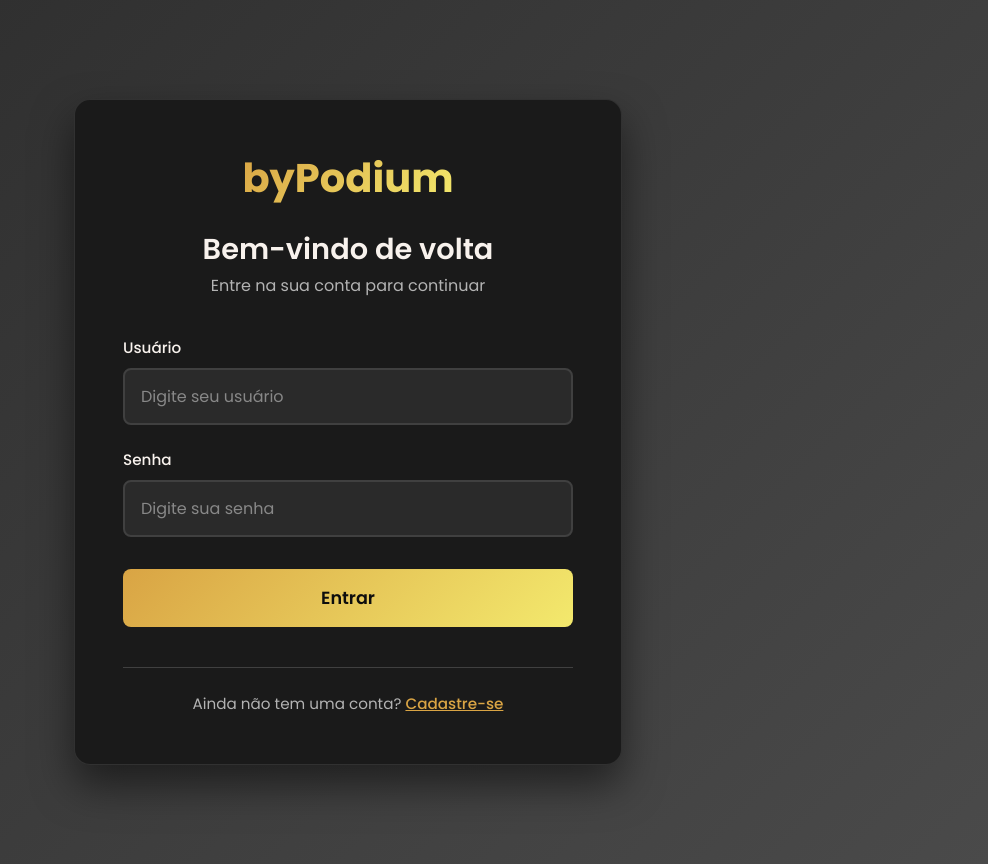
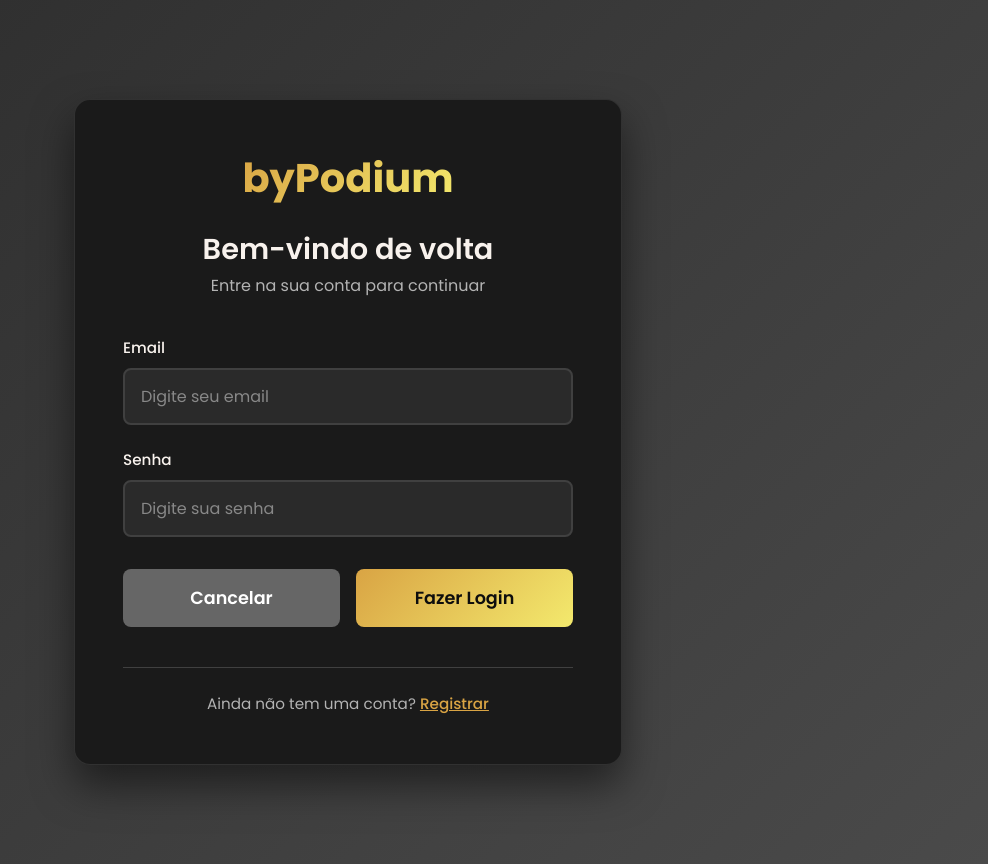
Before and after one commit to gabrielramos731/byPodium, a React (Vite) app in the folder frontend/: page /login in a window 1280 px wide. Shown: the whole page, without its empty margins (292-1280 px from the left). Built offline with nearby package versions, Linux system fonts and the light colour scheme; no server answers.

Commit message:
fix: corrigidos aspectos divergentes ao documento de casos de uso

```diff
--- a/frontend/src/components/navigation/Navigation.jsx
+++ b/frontend/src/components/navigation/Navigation.jsx
@@ -1,25 +1,26 @@
-import React, { useState, useEffect } from 'react';
-import { useNavigate } from 'react-router-dom';
-import styles from './Navigation.module.css'
+import React, { useState, useEffect } from "react";
+import { useNavigate } from "react-router-dom";
+import styles from "./Navigation.module.css";
 
 function Navigation() {
   const navigate = useNavigate();
   const [isLoggedIn, setIsLoggedIn] = useState(false);
 
   useEffect(() => {
-    const token = localStorage.getItem('authToken');
+    const token = localStorage.getItem("authToken");
     setIsLoggedIn(!!token);
   }, []);
 
   const handleLogout = () => {
-    localStorage.removeItem('authToken');
-    localStorage.removeItem('userId');
+    localStorage.removeItem("authToken");
+    localStorage.removeItem("refreshToken");
+    localStorage.removeItem("userId");
     setIsLoggedIn(false);
-    navigate('/');
+    navigate("/");
   };
 
   const handleLogin = () => {
-    navigate('/login');
+    navigate("/login");
   };
 
   return (
@@ -38,8 +39,6 @@ function Navigation() {
             </a>
           </>
         )}
-      </nav>
-
         <div className={styles.authSection}>
           {isLoggedIn ? (
             <button onClick={handleLogout} className={styles.authButton}>
@@ -47,10 +46,11 @@ function Navigation() {
             </button>
           ) : (
             <button onClick={handleLogin} className={styles.authButton}>
-            Entrar
+              Fazer Login
             </button>
           )}
         </div>
+      </nav>
     </section>
   );
 }
--- a/frontend/src/components/navigation/Navigation.module.css
+++ b/frontend/src/components/navigation/Navigation.module.css
@@ -12,6 +12,7 @@
   display: flex;
   gap: 2rem;
   justify-content: center;
+  align-items: center;
   flex: 1;
 }
 
@@ -43,7 +44,7 @@
   padding: 0.75rem 1.5rem;
   cursor: pointer;
   transition: all 0.3s ease;
-  font-family: 'Poppins', sans-serif;
+  font-family: "Poppins", sans-serif;
 }
 
 .authButton:hover {
--- a/frontend/src/pages/Login.jsx
+++ b/frontend/src/pages/Login.jsx
@@ -6,7 +6,7 @@ import styles from './Login.module.css';
 function Login() {
   const navigate = useNavigate();
   const [formData, setFormData] = useState({
-    username: '',
+    email: '',
     password: ''
   });
   const [loading, setLoading] = useState(false);
@@ -24,8 +24,8 @@ function Login() {
   const handleSubmit = async (e) => {
     e.preventDefault();
 
-    if (!formData.username || !formData.password) {
-      setError('Por favor, preencha todos os campos.');
+    if (!formData.email || !formData.password) {
+      setError('Campos obrigatórios não preenchidos.');
       return;
     }
 
@@ -35,8 +35,9 @@ function Login() {
 
       const response = await loginUser(formData);
 
-      localStorage.setItem('authToken', response.token);
-      localStorage.setItem('userId', response.user_id);
+      localStorage.setItem('authToken', response.tokens.access);
+      localStorage.setItem('refreshToken', response.tokens.refresh);
+      localStorage.setItem('userId', response.user.id);
 
       navigate('/');
 
@@ -44,9 +45,9 @@ function Login() {
       console.error('Erro no login:', error);
 
       if (error.response?.status === 400) {
-        setError('Credenciais inválidas. Verifique seu usuário e senha.');
+        setError('E-mail ou senha incorretos.');
       } else if (error.response?.status === 401) {
-        setError('Usuário ou senha incorretos.');
+        setError('E-mail ou senha incorretos.');
       } else {
         setError('Erro ao fazer login. Tente novamente.');
       }
@@ -78,17 +79,17 @@ function Login() {
           )}
 
           <div className={styles.inputGroup}>
-            <label htmlFor="username" className={styles.label}>
-              Usuário
+            <label htmlFor="email" className={styles.label}>
+              Email
             </label>
             <input
-              type="text"
-              id="username"
-              name="username"
-              value={formData.username}
+              type="email"
+              id="email"
+              name="email"
+              value={formData.email}
               onChange={handleChange}
               className={styles.input}
-              placeholder="Digite seu usuário"
+              placeholder="Digite seu email"
               disabled={loading}
             />
           </div>
@@ -109,13 +110,24 @@ function Login() {
             />
           </div>
 
+          <div className={styles.buttonGroup}>
+            <button
+              type="button"
+              className={styles.cancelButton}
+              onClick={() => navigate('/')}
+              disabled={loading}
+            >
+              Cancelar
+            </button>
+
             <button
               type="submit"
               className={styles.loginButton}
               disabled={loading}
             >
-            {loading ? 'Entrando...' : 'Entrar'}
+              {loading ? 'Fazendo login...' : 'Fazer Login'}
             </button>
+          </div>
 
           <div className={styles.registerSection}>
             <p className={styles.registerText}>
@@ -126,7 +138,7 @@ function Login() {
                 className={styles.registerLink}
                 disabled={loading}
               >
-                Cadastre-se
+                Registrar
               </button>
             </p>
           </div>
--- a/frontend/src/pages/Login.module.css
+++ b/frontend/src/pages/Login.module.css
@@ -116,6 +116,39 @@
   color: #888;
 }
 
+.buttonGroup {
+  display: flex;
+  gap: 1rem;
+  margin-top: 0.5rem;
+}
+
+.cancelButton {
+  background: #666;
+  border: none;
+  border-radius: 8px;
+  color: white;
+  font-size: 1.1rem;
+  font-weight: 600;
+  padding: 1rem;
+  cursor: pointer;
+  transition: all 0.3s ease;
+  font-family: 'Poppins', sans-serif;
+  flex: 1;
+}
+
+.cancelButton:hover:not(:disabled) {
+  background: #555;
+  transform: translateY(-2px);
+  box-shadow: 0 10px 20px rgba(0, 0, 0, 0.3);
+}
+
+.cancelButton:disabled {
+  opacity: 0.6;
+  cursor: not-allowed;
+  transform: none;
+  box-shadow: none;
+}
+
 .loginButton {
   background: linear-gradient(135deg, var(--yellow1), var(--yellow0));
   border: none;
@@ -126,8 +159,8 @@
   padding: 1rem;
   cursor: pointer;
   transition: all 0.3s ease;
-  margin-top: 0.5rem;
   font-family: 'Poppins', sans-serif;
+  flex: 1;
 }
 
 .loginButton:hover:not(:disabled) {
--- a/frontend/src/pages/Register.jsx
+++ b/frontend/src/pages/Register.jsx
@@ -12,7 +12,12 @@ function Register() {
     confirmPassword: '',
     nome: '',
     cpf: '',
-    data_nascimento: ''
+    data_nascimento: '',
+    telefone: '',
+    rua: '',
+    numero: '',
+    bairro: '',
+    localidade: ''
   });
   const [loading, setLoading] = useState(false);
   const [error, setError] = useState('');
@@ -30,7 +35,7 @@ function Register() {
     e.preventDefault();
 
     if (!formData.username || !formData.email || !formData.password || !formData.nome) {
-      setError('Por favor, preencha todos os campos obrigatórios.');
+      setError('Campos obrigatórios não preenchidos.');
       return;
     }
 
@@ -54,12 +59,17 @@ function Register() {
         password: formData.password,
         nome: formData.nome,
         cpf: formData.cpf,
-        data_nascimento: formData.data_nascimento
+        data_nascimento: formData.data_nascimento,
+        telefone: formData.telefone,
+        rua: formData.rua,
+        numero: formData.numero,
+        bairro: formData.bairro,
+        localidade: formData.localidade
       };
 
       await registerUser(registrationData);
 
-      alert('Conta criada com sucesso! Faça login para continuar.');
+      alert('Usuário cadastrado com sucesso!');
       navigate('/login');
 
     } catch (error) {
@@ -184,6 +194,86 @@ function Register() {
           </div>
 
           <div className={styles.inputGroup}>
+            <label htmlFor="telefone" className={styles.label}>
+              Telefone
+            </label>
+            <input
+              type="tel"
+              id="telefone"
+              name="telefone"
+              value={formData.telefone}
+              onChange={handleChange}
+              className={styles.input}
+              placeholder="Digite seu telefone"
+              disabled={loading}
+            />
+          </div>
+
+          <div className={styles.inputGroup}>
+            <label htmlFor="rua" className={styles.label}>
+              Rua
+            </label>
+            <input
+              type="text"
+              id="rua"
+              name="rua"
+              value={formData.rua}
+              onChange={handleChange}
+              className={styles.input}
+              placeholder="Digite sua rua"
+              disabled={loading}
+            />
+          </div>
+
+          <div className={styles.inputGroup}>
+            <label htmlFor="numero" className={styles.label}>
+              Número
+            </label>
+            <input
+              type="text"
+              id="numero"
+              name="numero"
+              value={formData.numero}
+              onChange={handleChange}
+              className={styles.input}
+              placeholder="Digite o número"
+              disabled={loading}
+            />
+          </div>
+
+          <div className={styles.inputGroup}>
+            <label htmlFor="bairro" className={styles.label}>
+              Bairro
+            </label>
+            <input
+              type="text"
+              id="bairro"
+              name="bairro"
+              value={formData.bairro}
+              onChange={handleChange}
+              className={styles.input}
+              placeholder="Digite seu bairro"
+              disabled={loading}
+            />
+          </div>
+
+          <div className={styles.inputGroup}>
+            <label htmlFor="localidade" className={styles.label}>
+              Localidade
+            </label>
+            <input
+              type="text"
+              id="localidade"
+              name="localidade"
+              value={formData.localidade}
+              onChange={handleChange}
+              className={styles.input}
+              placeholder="Digite sua localidade"
+              disabled={loading}
+            />
+          </div>
+
+          <div className={styles.inputGroup}>
             <label htmlFor="password" className={styles.label}>
               Senha *
             </label>
@@ -215,13 +305,24 @@ function Register() {
             />
           </div>
 
+          <div className={styles.buttonGroup}>
+            <button
+              type="button"
+              className={styles.cancelButton}
+              onClick={() => navigate('/')}
+              disabled={loading}
+            >
+              Cancelar
+            </button>
+
             <button
               type="submit"
               className={styles.registerButton}
               disabled={loading}
             >
-            {loading ? 'Criando conta...' : 'Criar conta'}
+              {loading ? 'Criando conta...' : 'Registrar'}
             </button>
+          </div>
 
           <div className={styles.loginSection}>
             <p className={styles.loginText}>
--- a/frontend/src/utils/api/Api.js
+++ b/frontend/src/utils/api/Api.js
@@ -14,7 +14,7 @@ api.interceptors.request.use(
   (config) => {
     const token = localStorage.getItem('authToken');
     if (token) {
-      config.headers.Authorization = `Token ${token}`;
+      config.headers.Authorization = `Bearer ${token}`;
     }
     return config;
   },
@@ -30,6 +30,7 @@ api.interceptors.response.use(
   (error) => {
     if (error.response?.status === 401) {
       localStorage.removeItem('authToken');
+      localStorage.removeItem('refreshToken');
       localStorage.removeItem('userId');
       window.location.href = '/login';
     }
```
Also changed, not shown: frontend/src/pages/Register.module.css (+34 -1 lines). Lines whose indentation alone changed are shown as unchanged.
